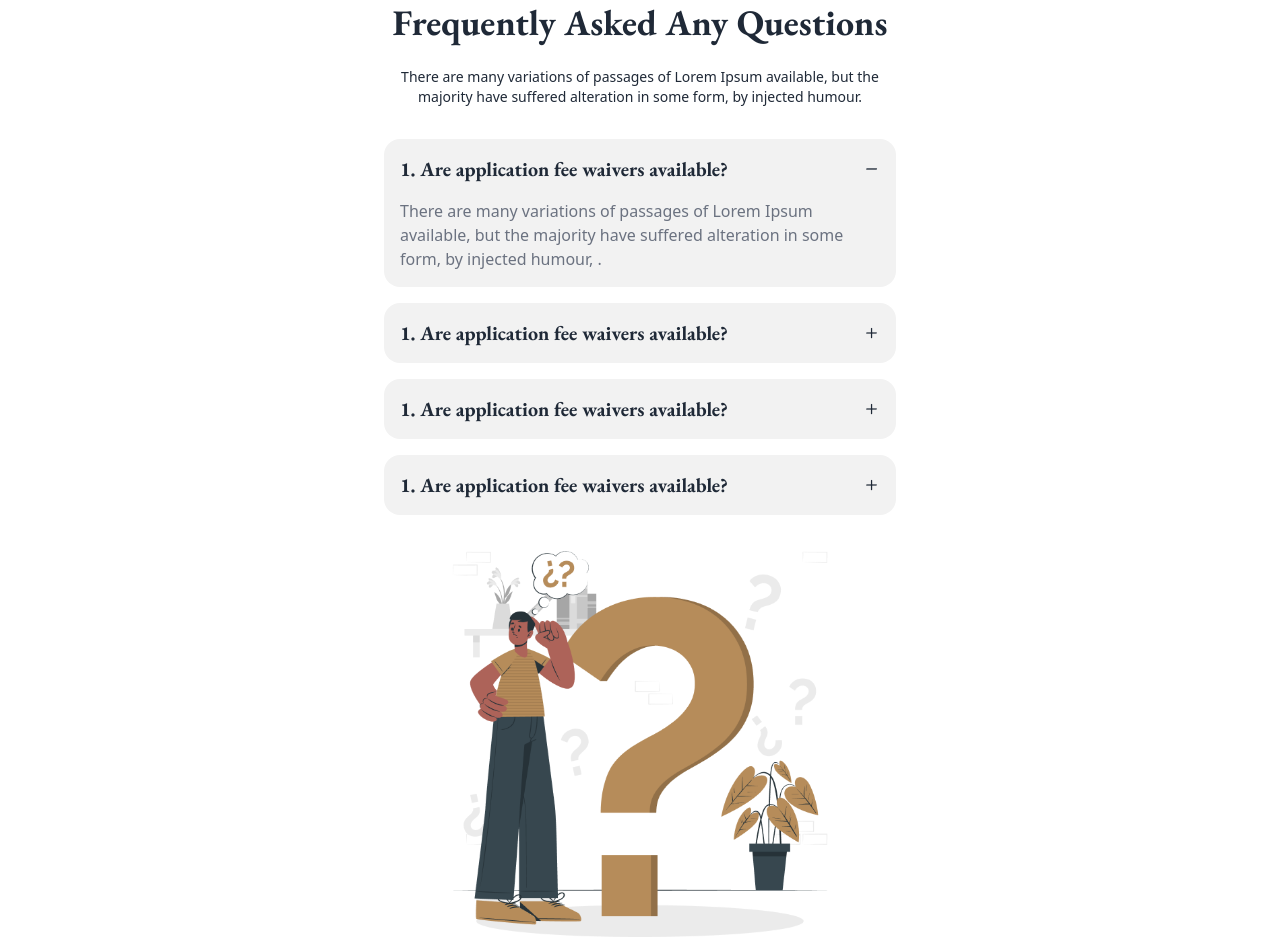
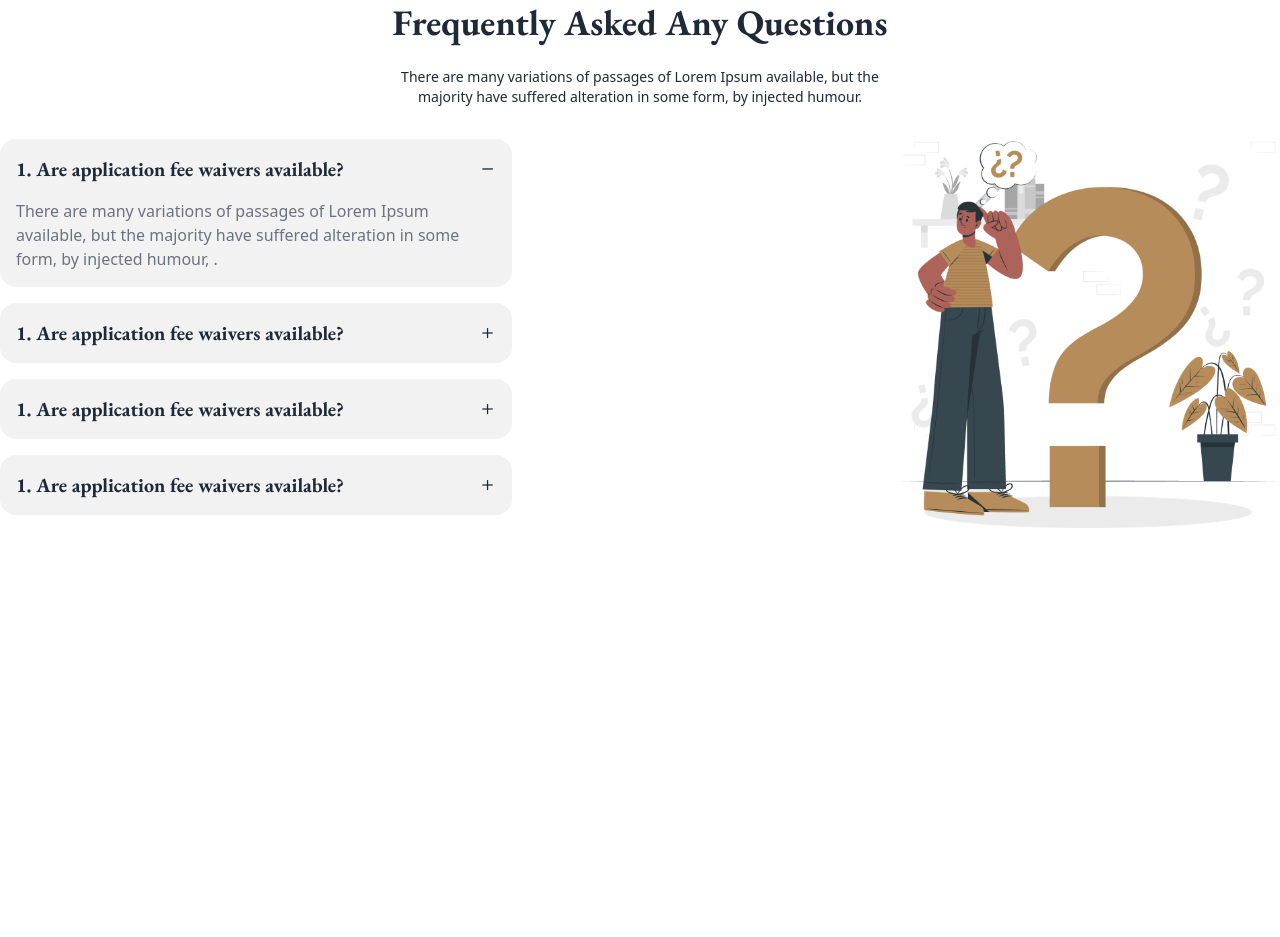
Before and after one commit to sakibsami995/legal-solution-website, a plain HTML site: page index.html in a window 1280 px wide. Shown: the part 3225-4162 px from the top of the page. After the commit the page ends 3756 px from the top, so only its background shows below. Drawn offline with nearby package versions, Linux system fonts and the light colour scheme.

Commit message:
added changes

```diff
--- a/index.html
+++ b/index.html
@@ -383,7 +383,7 @@
           <p class="text-sm mb-8">There are many variations of passages of Lorem Ipsum available, but the majority have suffered alteration in some form, by injected humour.</p>
          </div>
          <!-- image -->
-          <div class=" flex flex-col items-center md:flex-rowitems-center justify-between gap-5 ">
+          <div class=" flex flex-col items-center md:flex-row items-center justify-between gap-5 ">
             <div class="max-w-lg">
               <div class="collapse collapse-plus bg-base-200 mb-4">
                 <input type="radio" name="my-accordion-3" checked="checked" />
```
